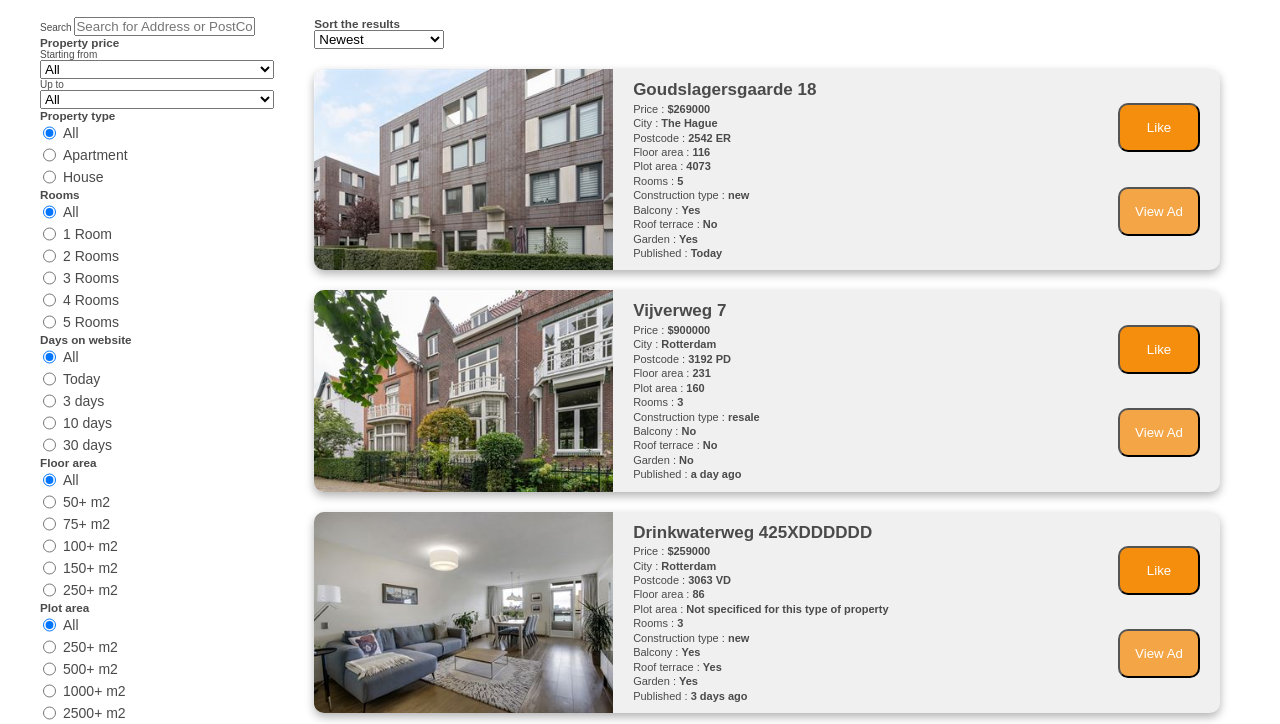
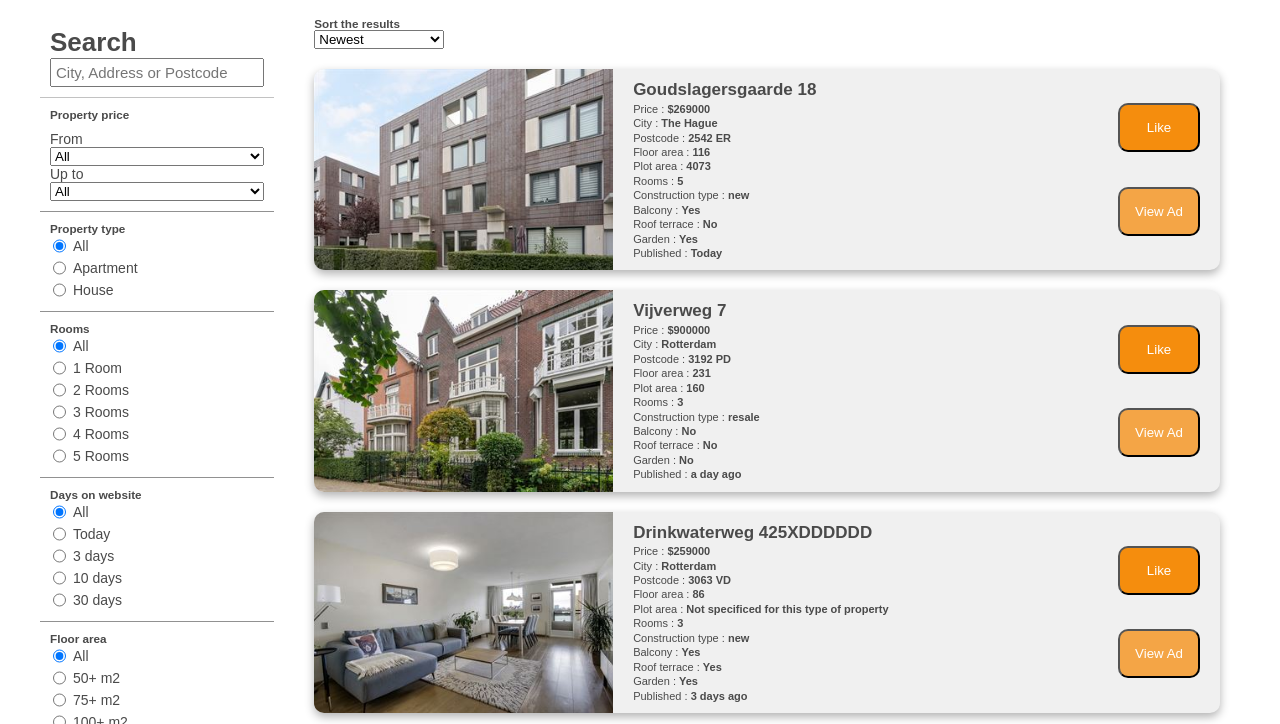
Before and after one commit to berinaptula/Real-Estate-Website, a website: page index.html in a window 1280 px wide. Shown: the part 57-781 px from the top of the page. Drawn offline with nearby package versions, Linux system fonts and the light colour scheme.

Commit message:
Add styling to sidebar(colors, borders)

```diff
--- a/index.html
+++ b/index.html
@@ -31,14 +31,14 @@
                 <form class="search">
                     <div class="propertySearch">
                         <label for="search">Search</label>
-                        <input type="text" id="search" name="search" placeholder="Search for Address or PostCode">
+                        <input type="text" id="search" name="search" placeholder="City, Address or Postcode">
                     </div>
                 </form>
                 <form class="filters">
                     <div class="sidebar__options propertyPrice">
                         <h3>Property price</h3>
                         <div class="sidebar__options--block">
-                            <label for="min-price">Starting from</label>
+                            <label for="min-price">From</label>
                             <select class="min-price" name="min-price">
                                 <option value="0">All</option>
                                 <option value="100000">100.000</option>
--- a/sass/_filters.scss
+++ b/sass/_filters.scss
@@ -6,8 +6,12 @@
 
     &__options {
         display: flex;
+        flex-direction: column;
+        padding: 1rem;
 
-        flex-direction: column;
+        &:not(:last-child) {
+            border-bottom: 1px solid rgb(145, 145, 145);
+        }
 
         &--block {
             display: flex;
@@ -24,4 +28,35 @@
             margin-left: 0.7rem;
         }
     }
+
+    .propertySearch {
+        display: flex;
+        flex-direction: column;
+        padding: 1rem;
+        border-bottom: 1px solid rgb(194, 194, 194);
+
+        label {
+            font-size: 2.6rem;
+            font-weight: 600;
+        }
+
+        input {
+            padding: 0.4rem;
+            font-size: 1.5rem;
+            font-style: sans-serif;
+        }
+    }
+
+    .propertyPrice {
+        display: flex;
+        flex-direction: column;
+
+        h3 {
+            margin-bottom: 1rem;
+        }
+
+        label {
+            font-size: 1.4rem;
+        }
+    }
 }
```
Also changed, not shown: css/style.css.
